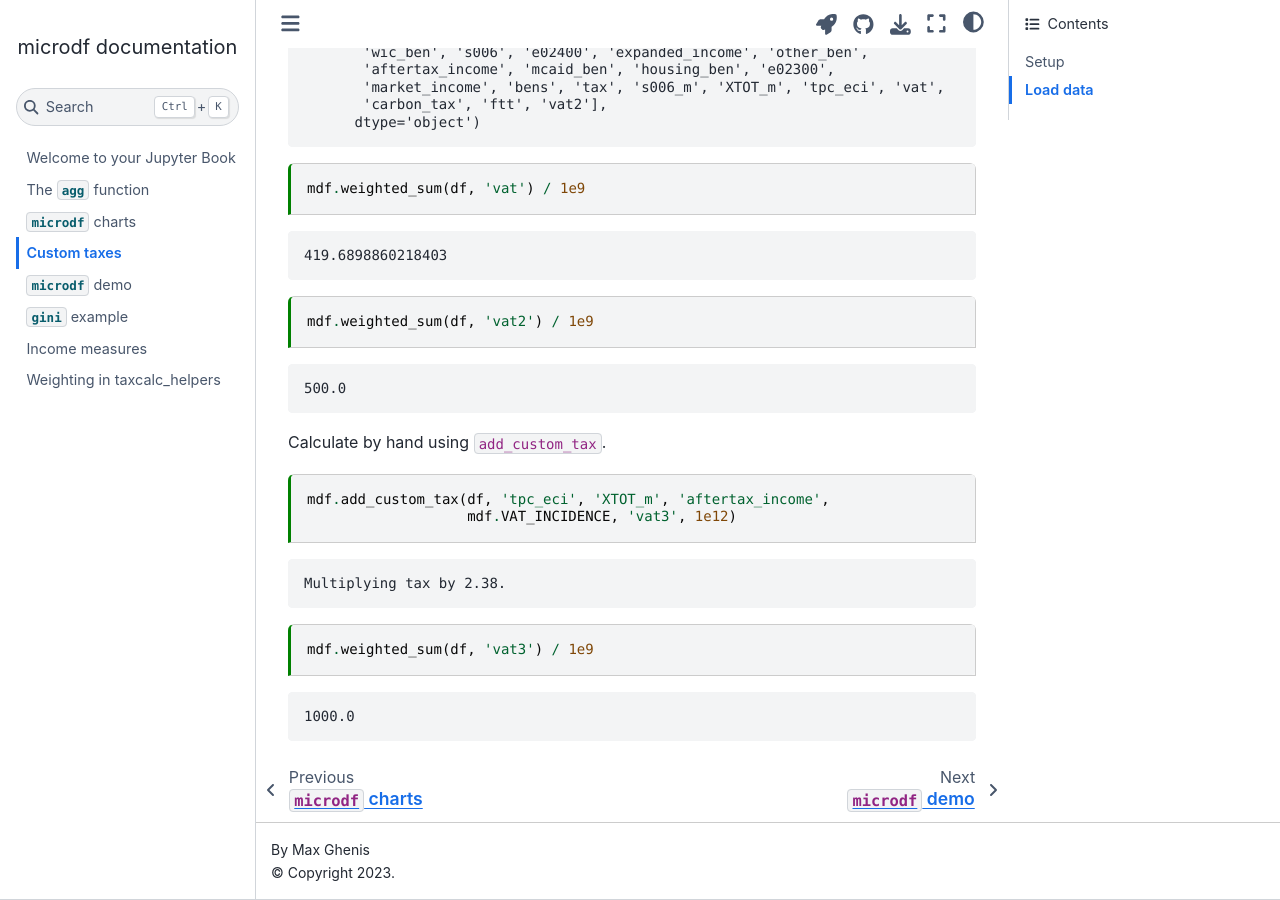
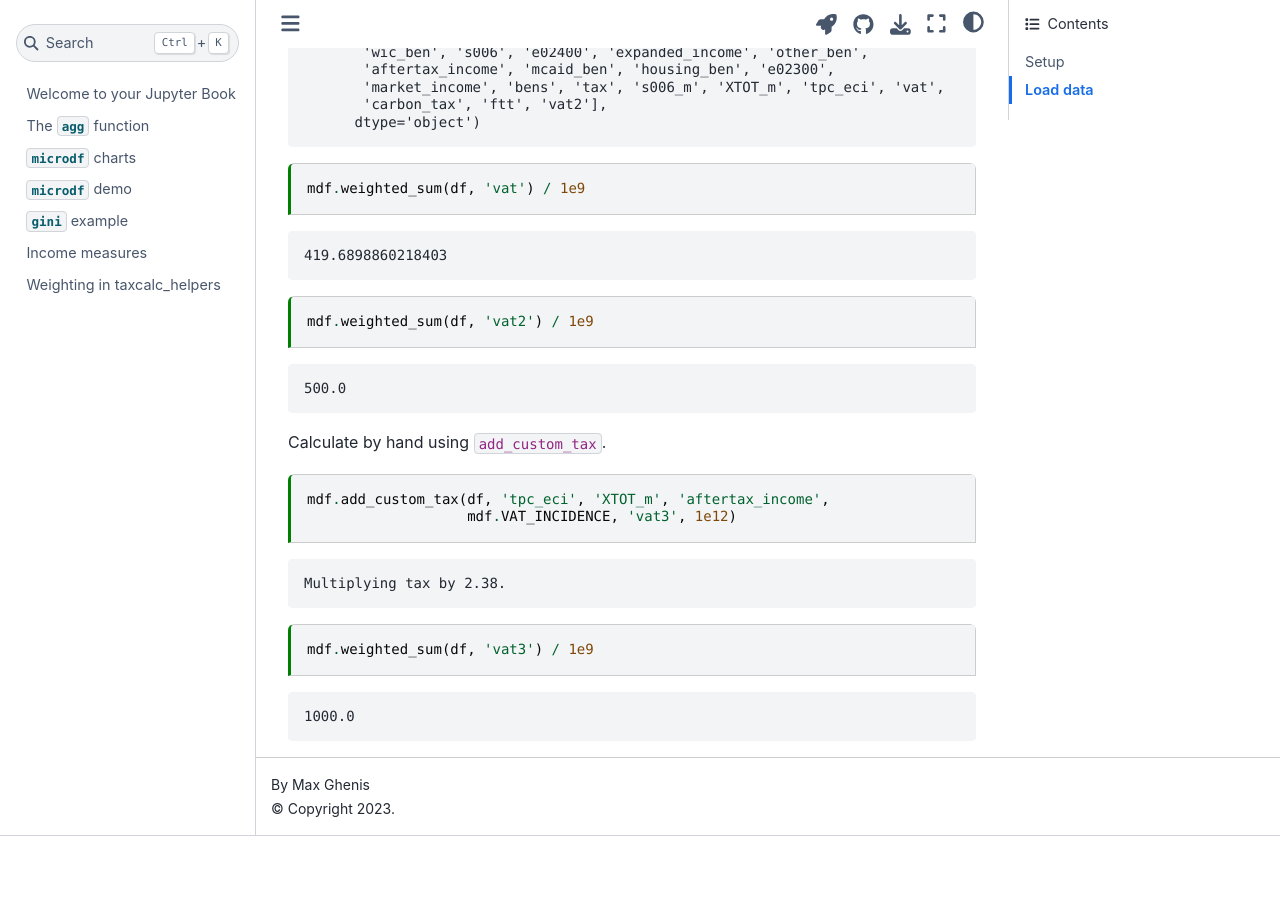
Before and after one commit to PSLmodels/microdf, a Jupyter Book: the page built from docs/custom_taxes.ipynb, in a window 1280 px wide and 900 px high, scrolled down 2730 px. Built offline with Jupyter Book 1.0.4 settings and Sphinx 7.4.7 and the Sphinx Book theme 1.1.4, drawn with Linux system fonts in a browser that asks for light colours; after the commit the page ends 3566 px from its top, so only the background shows below that.

Commit message:
Don't build custom_taxes until fixed

```diff
--- a/docs/_toc.yml
+++ b/docs/_toc.yml
@@ -3,7 +3,6 @@
   sections:
     - file: agg
     - file: charts
-    - file: custom_taxes
     - file: demo
     - file: gini
     - file: income_measures
```
Also changed, not shown: 13 other files.
